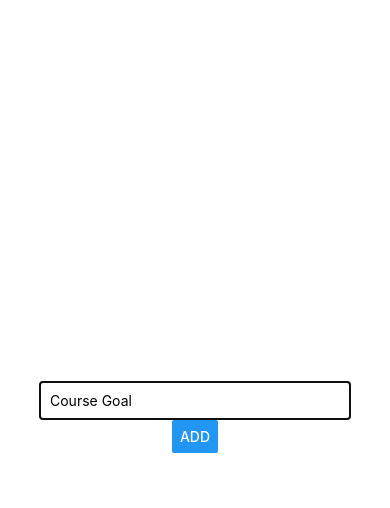
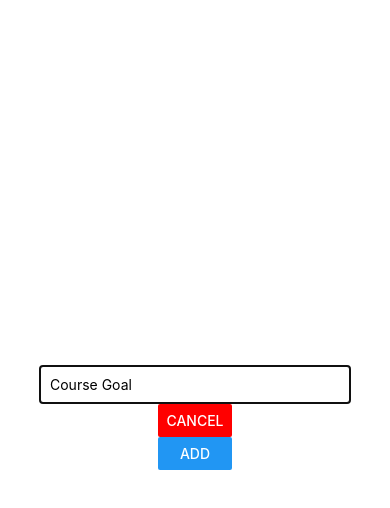
Before and after one commit to ECSYoung/GoalsToDoListReactNative, a React Native app: screen / in a window 390 px wide. Both pictures are taken after a click on the button "ADD NEW GOAL". Shown: the top 508 px of the page. Built offline with nearby package versions, Linux system fonts and the light colour scheme.

Commit message:
added clear input after adding, and a cancel button

```diff
--- a/App.js
+++ b/App.js
@@ -22,10 +22,17 @@
     });
   }
 
+  const cancelGoalAdditionHandler = () => {
+    setIsAddMode(false);
+  }
+
   return (
     <View style={ styles.screen }>
       <Button title="Add New Goal" onPress={() => setIsAddMode(true)}/>
-      <GoalInput visible={isAddMode} onAddGoal={addGoalHandler} />
+      <GoalInput
+        visible={isAddMode}
+        onAddGoal={addGoalHandler}
+        onCancel={cancelGoalAdditionHandler} />
       <FlatList
         keyExtractor={(item, index) => item.id}
         data={courseGoals}
--- a/components/GoalInput.js
+++ b/components/GoalInput.js
@@ -1,25 +1,35 @@
 import React, { useState } from 'react';
 import { View, TextInput, Button, StyleSheet, Modal } from 'react-native';
+
 const GoalInput = props => {
     const [enteredGoal, setEnteredGoal] = useState('');
 
-     // set state from input text
-    const goalInputHandler = (enteredText) => {
+    const goalInputHandler = enteredText => {
       setEnteredGoal(enteredText);
+    };
+
+    const addGoalHandler = () => {
+      props.onAddGoal(enteredGoal);
+      setEnteredGoal('');
     };
 
     return(
         <Modal visible={props.visible} animationType="slide">
-            <View style={ styles.inputContainer }>
+      <View style={styles.inputContainer}>
         <TextInput
           placeholder="Course Goal"
-                style={ styles.input }
+          style={styles.input}
           onChangeText={goalInputHandler}
-                value={enteredGoal} />
-                <Button
-                title="ADD"
-                onPress={() => props.onAddGoal(enteredGoal)} />
-            {/* can also write: onPress={props.onAddGoal.bind(this, enteredGoal)} */}
+          value={enteredGoal}
+        />
+        <View style={styles.buttonContainer}>
+          <View style={styles.button}>
+            <Button title="CANCEL" color="red" onPress={props.onCancel} />
+          </View>
+          <View style={styles.button}>
+            <Button title="ADD" onPress={addGoalHandler} />
+          </View>
+        </View>
       </View>
     </Modal>
     )
```
Lines whose indentation alone changed are shown as unchanged.
